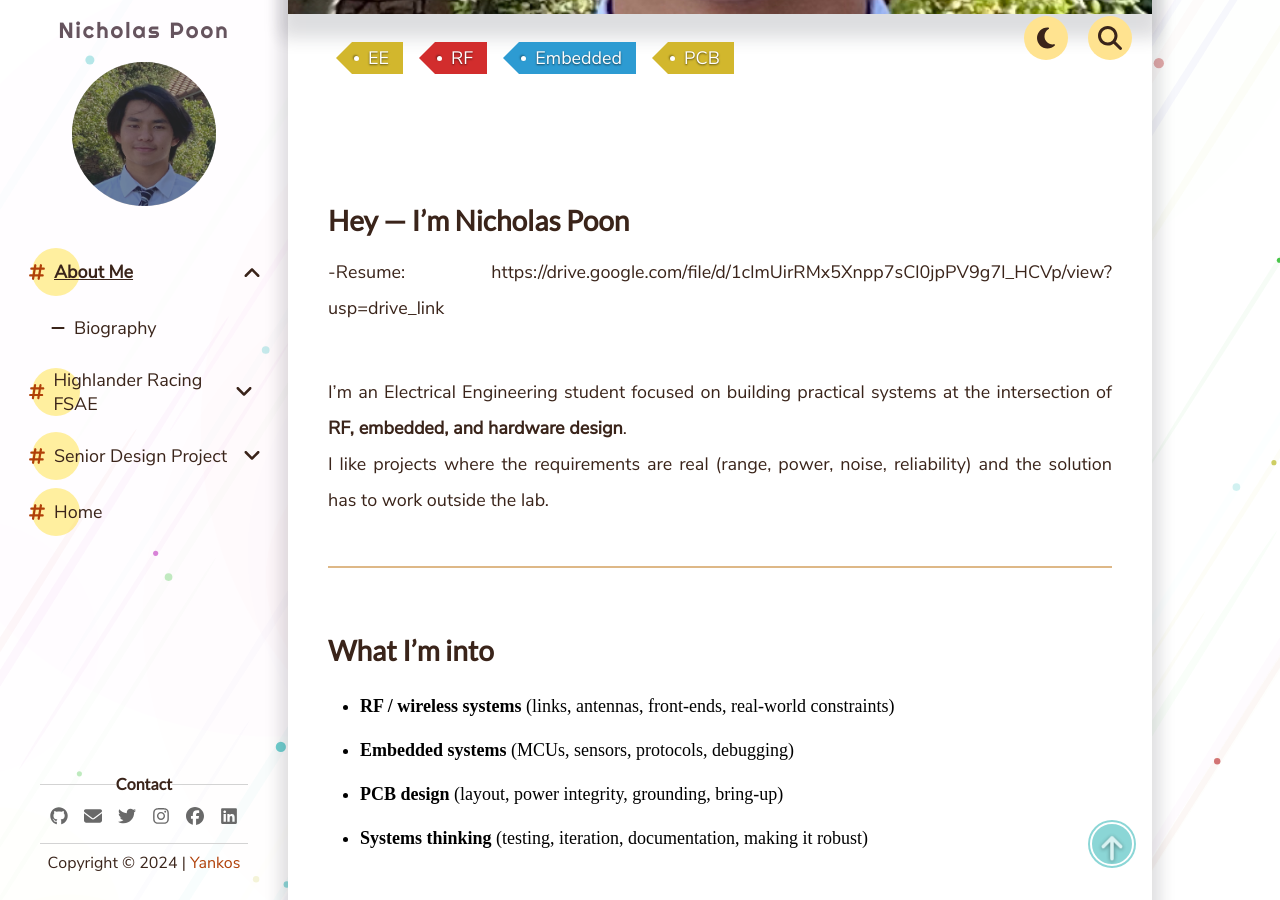
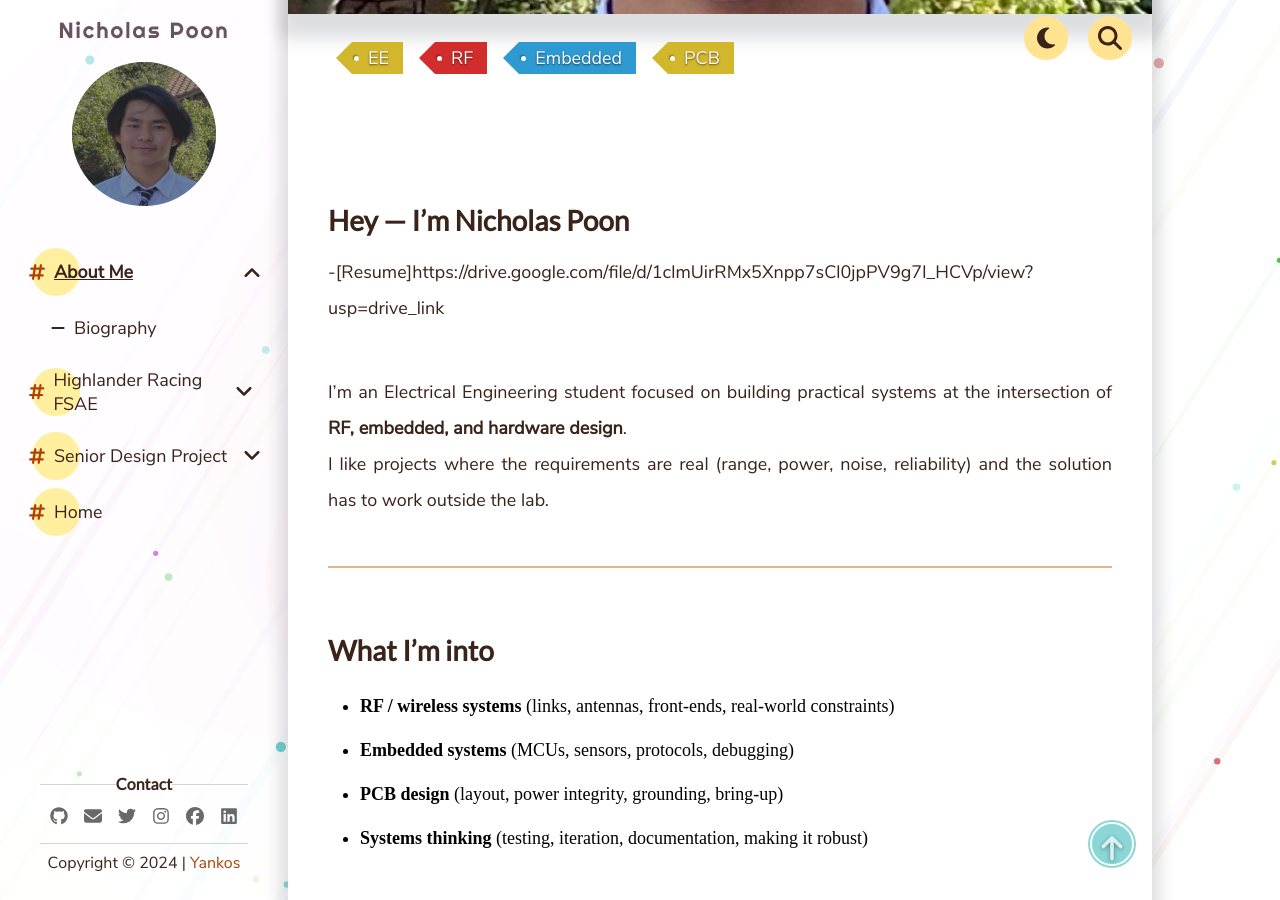
Before and after one commit to NickPoon101/NP-Portfolio, a Jekyll site: the page built from _pages/About Me/Biography.md, in a window 1280 px wide and 900 px high, scrolled down 593 px. Built offline with Jekyll 4.4.1, drawn with Linux system fonts in a browser that asks for light colours; comment, search, counter and statistics services are not loaded; part of the change alters nothing that is shown.

```diff
--- a/_pages/About Me/Biography.md
+++ b/_pages/About Me/Biography.md
@@ -6,7 +6,7 @@ thumbnail: /assets/img/Nick_profile.png
 ---
 
 ## Hey — I’m Nicholas Poon
--Resume: https://drive.google.com/file/d/1clmUirRMx5Xnpp7sCl0jpPV9g7l_HCVp/view?usp=drive_link
+-[Resume]https://drive.google.com/file/d/1clmUirRMx5Xnpp7sCl0jpPV9g7l_HCVp/view?usp=drive_link
 
 I’m an Electrical Engineering student focused on building practical systems at the intersection of **RF, embedded, and hardware design**.
 I like projects where the requirements are real (range, power, noise, reliability) and the solution has to work outside the lab.
```
